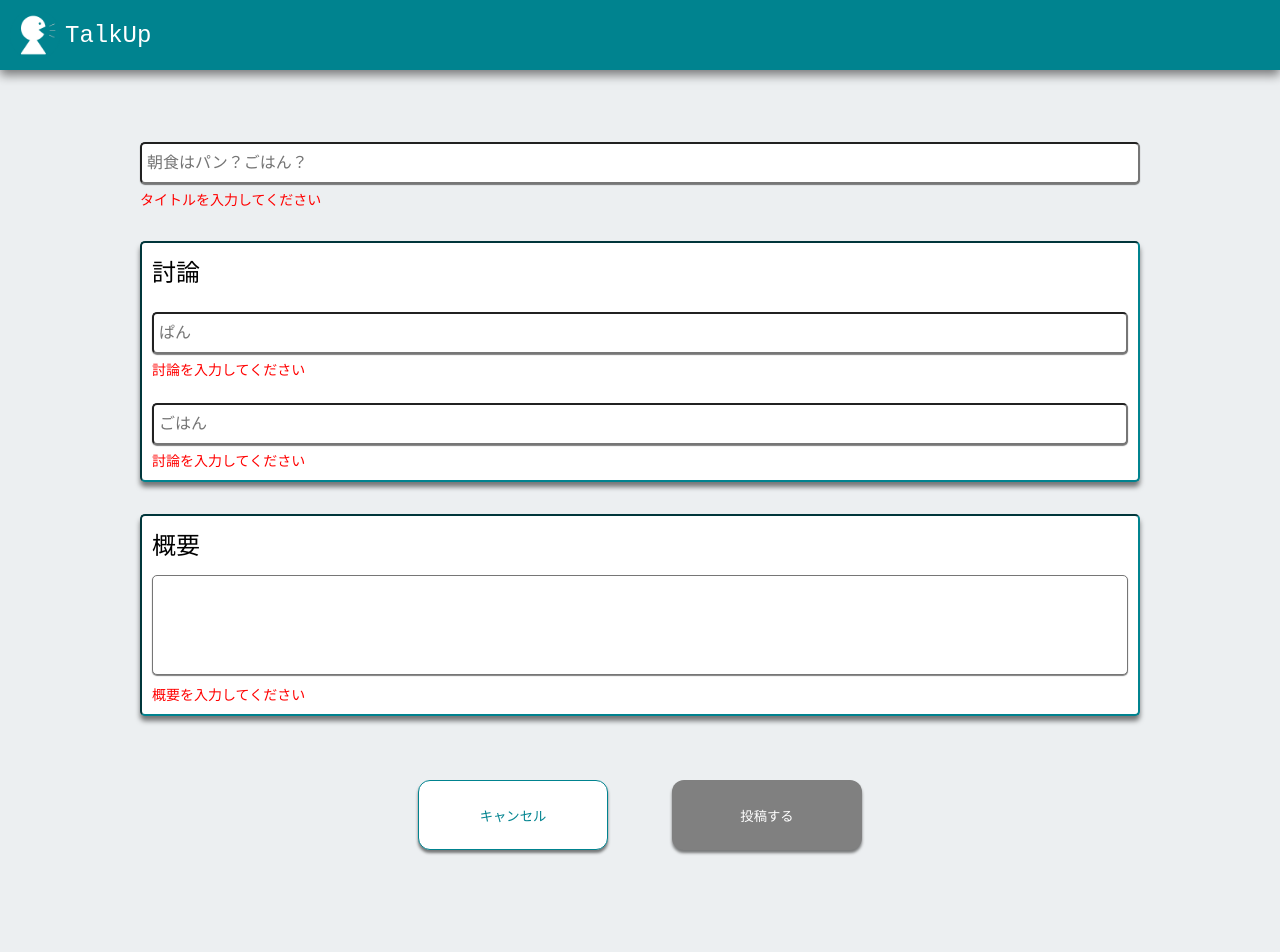
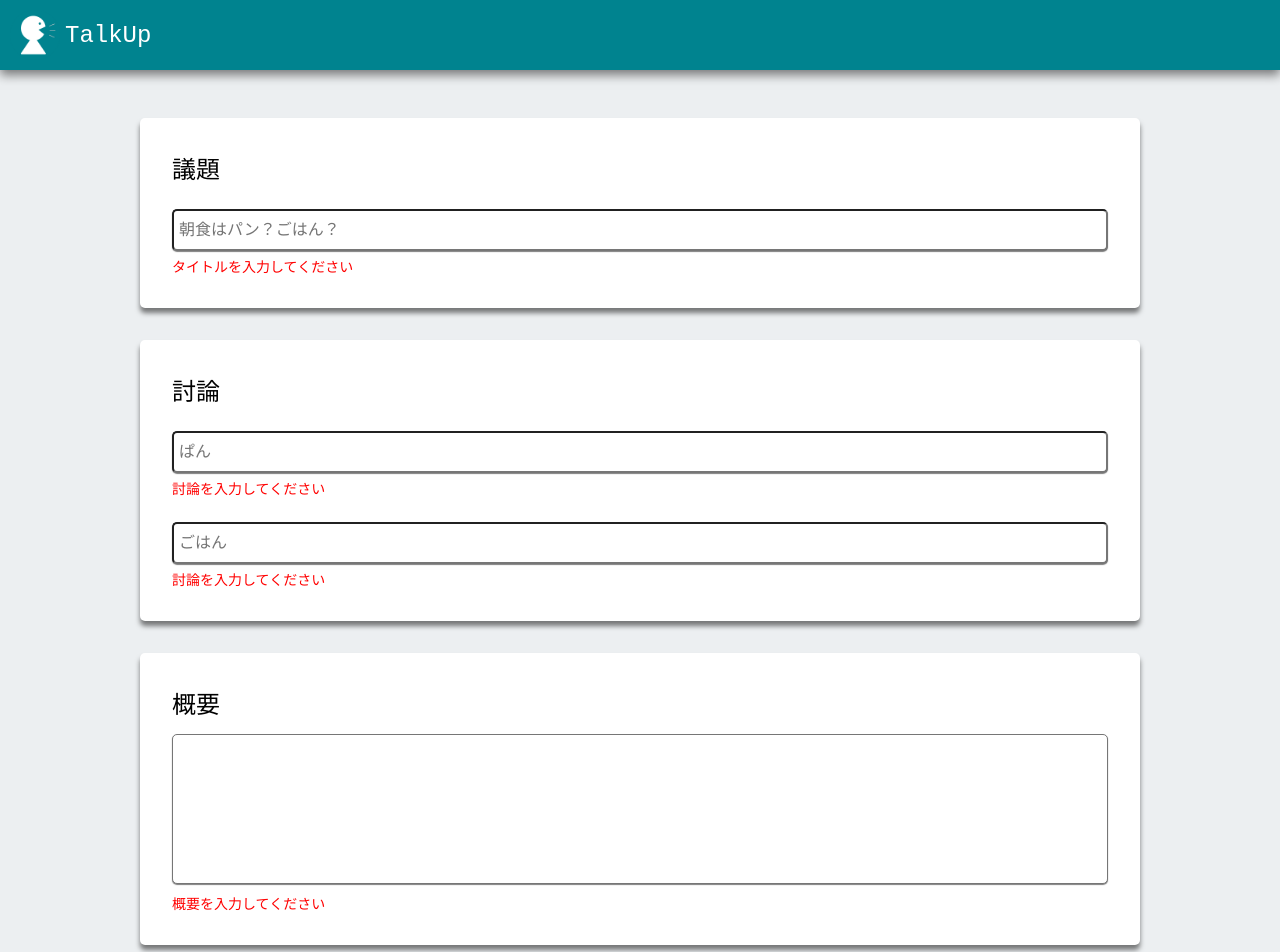
Before and after one commit to sikakou54/Discussion, a Next.js app: page /post in a window 1280 px wide. Shown: the top 952 px of the page. Before the commit the page ends 882 px from the top, so only its background shows below. Built offline with nearby package versions, Linux system fonts and the light colour scheme.

Commit message:
first commit

```diff
--- a/pages/post/index.jsx
+++ b/pages/post/index.jsx
@@ -34,28 +34,31 @@ export default function Post({ userId }) {
     return (
         <Layout title={'Post'}>
             <div className={style.container}>
-                <div><input className={style.title} type='text' placeholder='朝食はパン？ごはん？' required onChange={(e) => { setTitle(e.target.value) }} /></div>
-                {title.length > 30 && <div className={style.errorText}>30文字以内で入力してください</div>}
-                {title.length === 0 && <div className={style.errorText}>タイトルを入力してください</div>}
+
+                <div className={style.frame}>
+                    <div className={style.secsionName}>議題</div>
+                    <div><input className={style.title} type='text' placeholder='朝食はパン？ごはん？' required onChange={(e) => { setTitle(e.target.value) }} /></div>
+                    {title.length > 30 && <div className={style.errorText}>30文字以内で入力してください</div>}
+                    {title.length === 0 && <div className={style.errorText}>タイトルを入力してください</div>}
+                </div>
 
                 <div className={style.frame}>
                     <div className={style.secsionName}>討論</div>
                     <div><input className={style.discussion} type='text' placeholder='ぱん' required onChange={(e) => { setPositiveText(e.target.value) }} /></div>
                     {positiveText.length > 20 && <div className={style.errorText}>20文字以内で入力してください</div>}
                     {positiveText.length === 0 && <div className={style.errorText}>討論を入力してください</div>}
-
                     <div><input className={style.discussion} type='text' placeholder='ごはん' required onChange={(e) => { setNegativeText(e.target.value) }} /></div>
                     {negativeText.length > 20 && <div className={style.errorText}>20文字以内で入力してください</div>}
                     {negativeText.length === 0 && <div className={style.errorText}>討論を入力してください</div>}
+                </div>
 
-                </div>
                 <div className={style.frame}>
                     <div className={style.secsionName}>概要</div>
                     <textarea className={style.oval} id="story" name="story" rows="5" cols="33" required onChange={(e) => { setDetail(e.target.value) }} />
                     {detail.length > 140 && <div className={style.errorText}>140文字以内で入力してください</div>}
                     {detail.length === 0 && <div className={style.errorText}>概要を入力してください</div>}
+                </div>
 
-                </div>
                 <div className={style.buttonArea}>
                     <button className={style.cancel} onClick={onCancel}>キャンセル</button>
                     {
--- a/styles/Post.module.css
+++ b/styles/Post.module.css
@@ -52,16 +52,15 @@
     width: 100%;
     padding: 10px;
     border-radius: 5px;
-    margin-top: 18px;
+    margin-top: 12px;
     background-color: white;
-    border: 2px inset #00838f;
     box-shadow: 0 5px 5px 0 rgba(0, 0, 0, .5);
 }
 
 .buttonArea {
     display: flex;
     justify-content: center;
-    margin-top: 32px;
+    margin-top: 12px;
 }
 
 .cancel {
@@ -132,10 +131,12 @@
     }
 
     .oval {
+        height: 150px;
         font-size: 16px;
     }
 
     .frame {
+        padding: 32px;
         margin-top: 32px;
     }
 
@@ -175,10 +176,12 @@
     }
 
     .oval {
+        height: 150px;
         font-size: 16px;
     }
 
     .frame {
+        padding: 32px;
         margin-top: 32px;
     }
 
```
